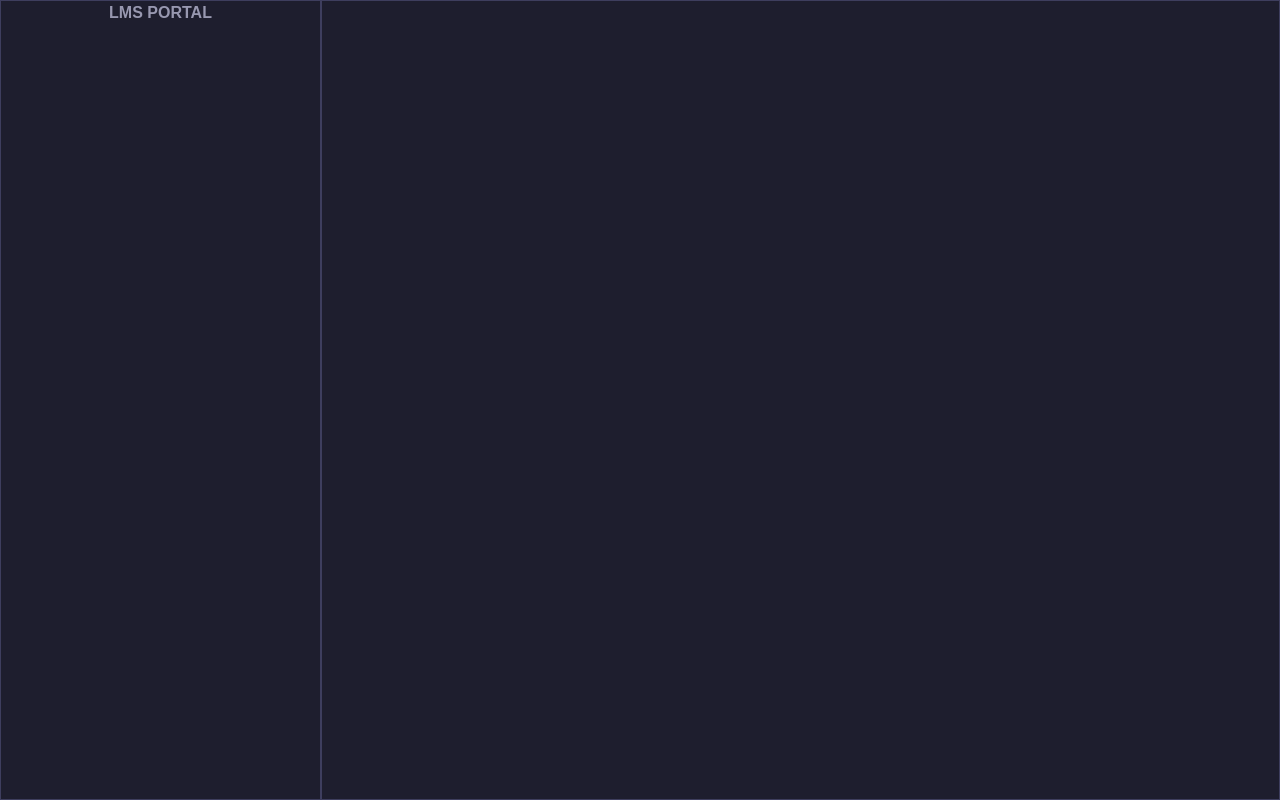
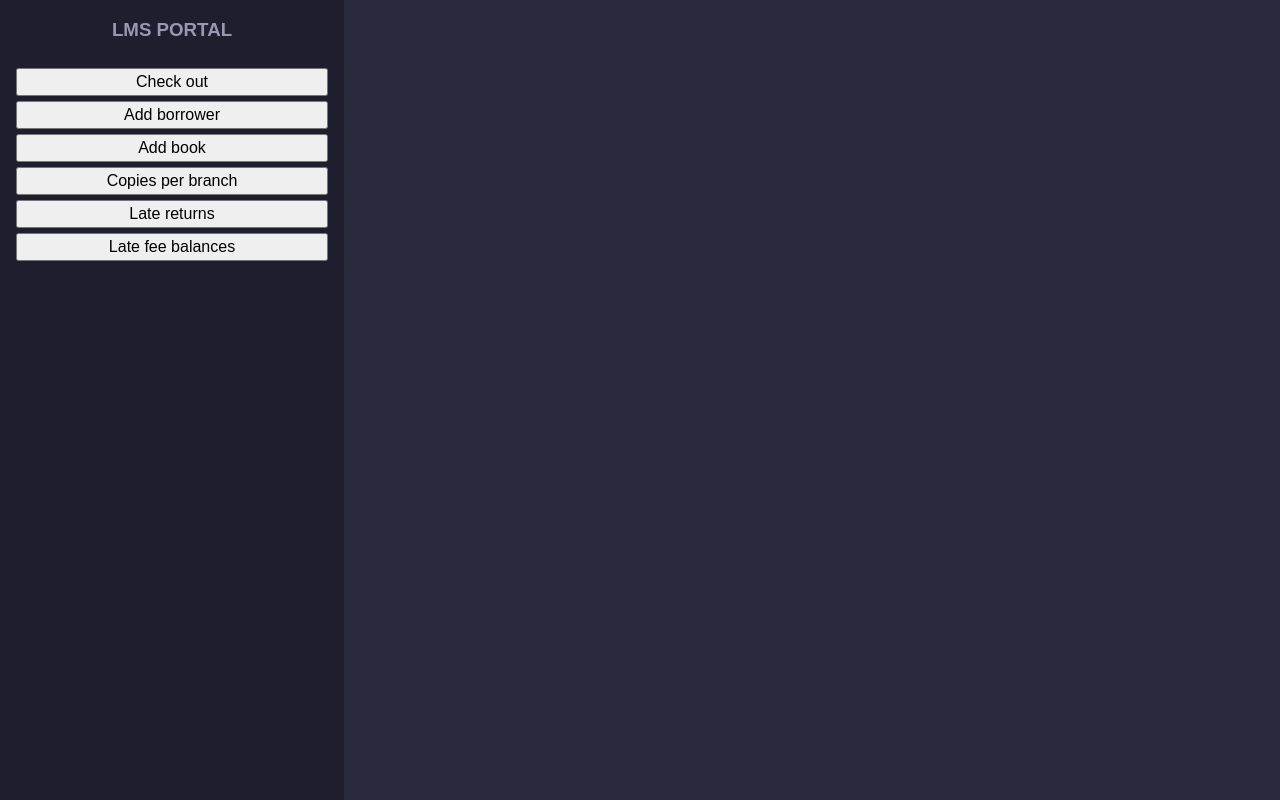
Before and after one commit to korot0/DB-Project-2, a plain HTML site: page page/index.html in a window 1280 px wide. Drawn offline with Linux system fonts and the light colour scheme.

Commit message:
Add sidebar buttons

```diff
--- a/page/index.html
+++ b/page/index.html
@@ -9,8 +9,15 @@
   </head>
   <body>
     <div class="sidebar">
-      <h4>LMS PORTAL</h4>
-      <nav></nav>
+      <h3>LMS PORTAL</h3>
+      <nav class="sidebar-btn-container">
+        <button>Check out</button>
+        <button>Add borrower</button>
+        <button>Add book</button>
+        <button>Copies per branch</button>
+        <button>Late returns</button>
+        <button>Late fee balances</button>
+      </nav>
     </div>
     <div class="content"></div>
   </body>
--- a/page/styles.css
+++ b/page/styles.css
@@ -16,17 +16,24 @@ body {
   height: 100vh;
 }
 
-h4 {
+h3 {
   color: var(--color-text-muted);
   text-align: center;
+  margin-bottom: 1.5rem;
 }
 
 .sidebar {
   flex: 1;
-  border: 1px solid var(--color-border);
+  padding: 1rem;
+}
+
+.sidebar-btn-container {
+  display: flex;
+  flex-direction: column;
+  gap: 5px;
 }
 
 .content {
   flex: 3;
-  border: 1px solid var(--color-border);
+  background: var(--color-surface);
 }
```
